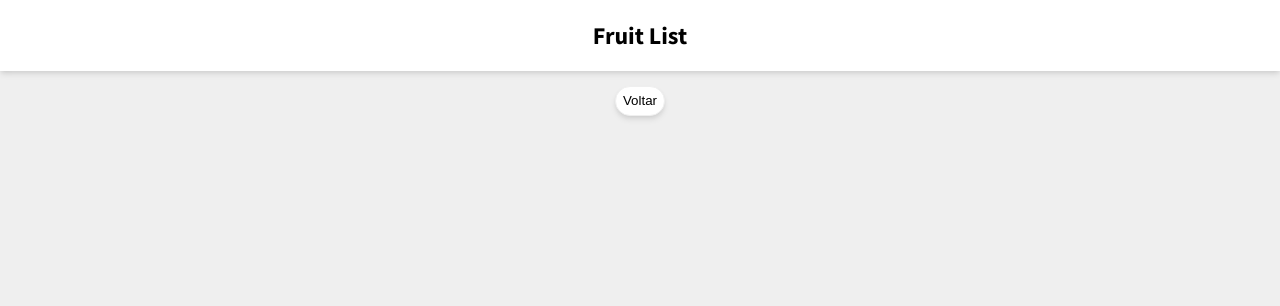
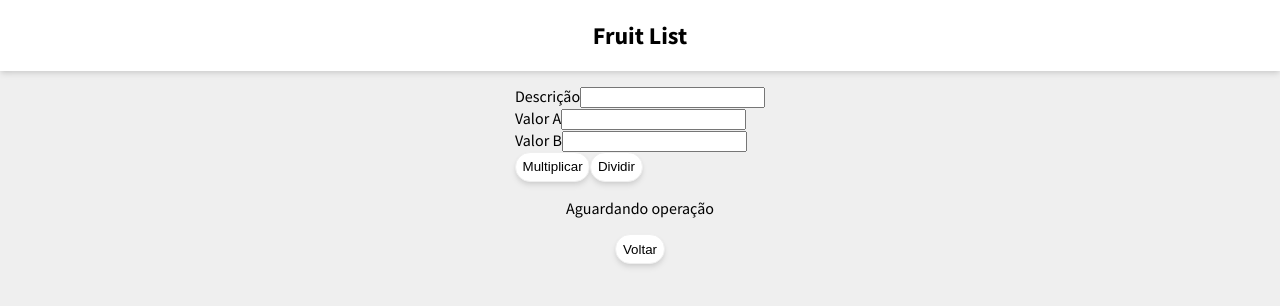
Before and after one commit to lbvargas99/fruit-frontend-react, a React (Create React App) app: page /fruit/1 in a window 1280 px wide. Shown: the top 306 px of the page. Built offline with nearby package versions, Linux system fonts and the light colour scheme; no server answers.

Commit message:
feat: added page of fruit

```diff
--- a/src/pages/ViewFruit/ViewFruitPage.js
+++ b/src/pages/ViewFruit/ViewFruitPage.js
@@ -1,12 +1,67 @@
-import React from 'react'
-import { Link } from 'react-router-dom'
+import React, { useEffect, useState } from "react";
+import { Link, useParams } from "react-router-dom";
+import axios from "axios";
 
 function ViewFruitPage() {
+  const { id } = useParams();
+  const [fruit, setFruit] = useState({});
+  let [resultOperation, setResultOperation] = useState(null);
+
+  function multiplicar(e) {
+    e.preventDefault();
+    setResultOperation(fruit.valueA * fruit.valueB);
+    return resultOperation;
+  }
+
+  function dividir(e) {
+    e.preventDefault();
+    if (!(fruit.valueA < fruit.valueB) || !(fruit.valueB === 0)) {
+      setResultOperation(fruit.valueA / fruit.valueB);
+      return resultOperation;
+    }
+    return;
+  }
+
+  useEffect(() => {
+    axios
+      .get(`http://localhost:5027/api/fruit/${id}`)
+      .then((response) => {
+        setFruit(response.data.data);
+      })
+      .catch(() => {
+        console.log("Problemas com a requisição!");
+      });
+  }, []);
   return (
     <>
-        <Link to="/"><button>Voltar</button></Link>
+      <form className="form">
+        <div className="field">
+          <label>Descrição</label>
+          <input placeholder={fruit.description} readOnly />
+        </div>
+        <div className="field">
+          <label>Valor A</label>
+          <input placeholder={fruit.valueA} readOnly />
+        </div>
+        <div className="field">
+          <label>Valor B</label>
+          <input placeholder={fruit.valueB} readOnly />
+        </div>
+        <div className="form_buttons">
+          <button onClick={multiplicar}>Multiplicar</button>
+          <button onClick={dividir}>Dividir</button>
+        </div>
+      </form>
+      {resultOperation ? (
+        <p>Resultado: {resultOperation}</p>
+      ) : (
+        <p>Aguardando operação</p>
+      )}
+      <Link to="/">
+        <button>Voltar</button>
+      </Link>
     </>
-  )
+  );
 }
 
-export default ViewFruitPage
+export default ViewFruitPage;
```
